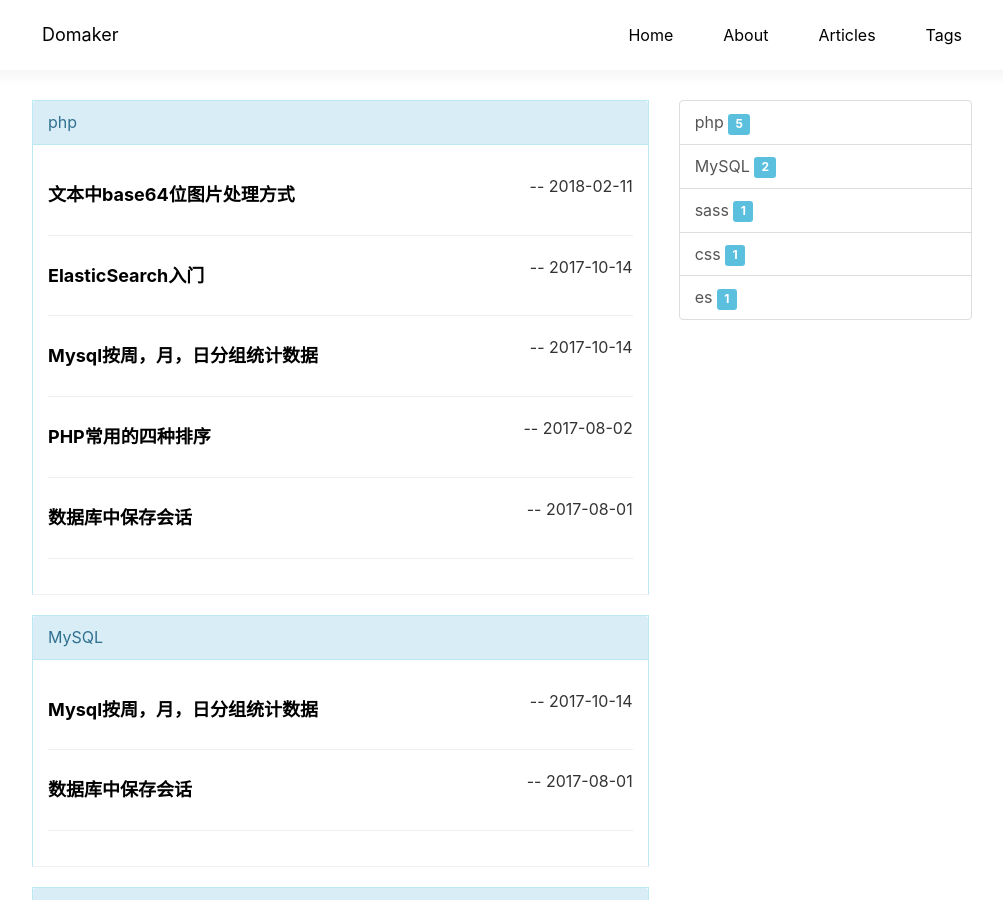
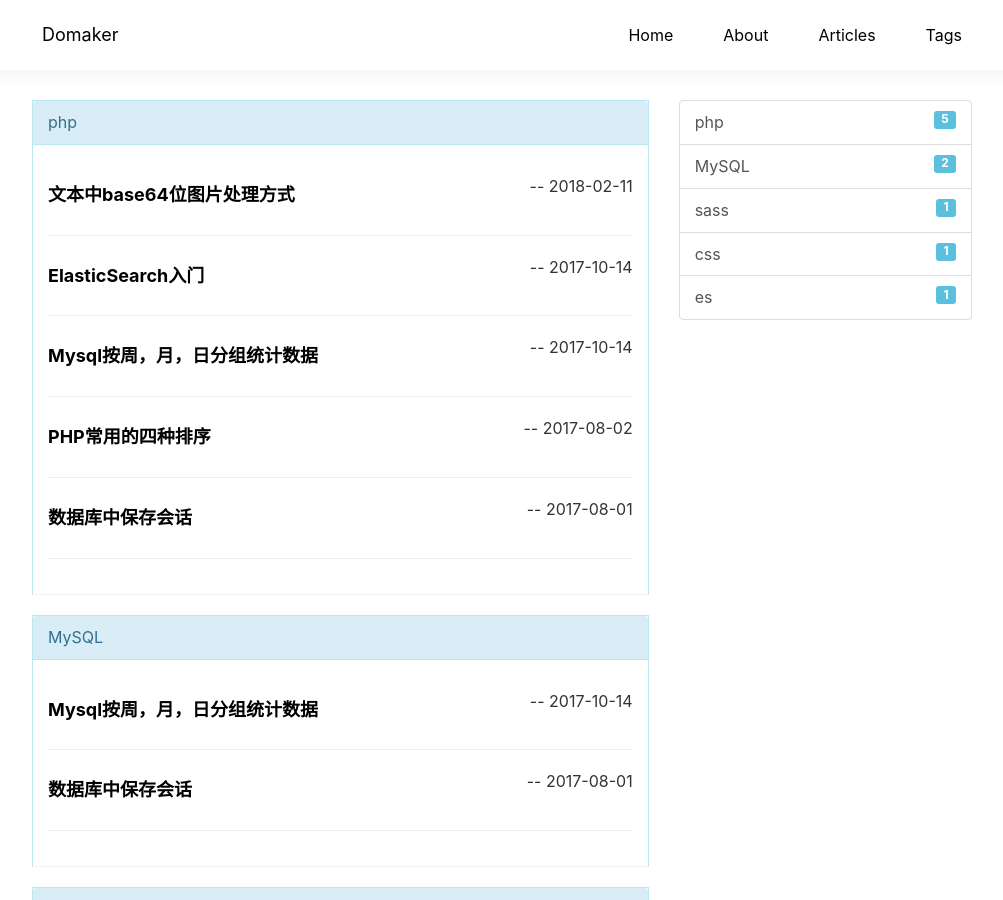
Before and after one commit to HerbCollins/HerbCollins.github.io, a Jekyll site: the page built from tags.md, in a window 1280 px wide and 900 px high. Shown: the whole window, without its empty margins (138-1141 px from the left). Built offline with Jekyll 4.4.1, drawn with Linux system fonts in a browser that asks for light colours.

```diff
--- a/tags.md
+++ b/tags.md
@@ -34,7 +34,7 @@
 				{% for tag in site.tags %}
 				  	<a href="#{{ tag[0] }}" class="list-group-item">
 				    	{{ tag[0] }}
-				    	<span class="label label-info">{{ tag[1].size }}</span>
+				    	<span class="label label-info pull-right">{{ tag[1].size }}</span>
 				  	</a>
 			  	{% endfor %}
 			</div>
```
Also changed, not shown: _posts/2017-11-07-ElasticSearch.md (+2 -0 lines), _posts/2018-02-11-PHP-deal-image.md (+1 -0 lines).
